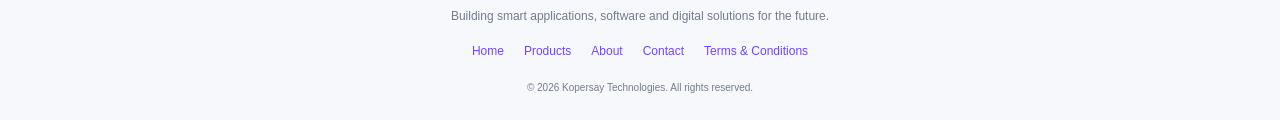
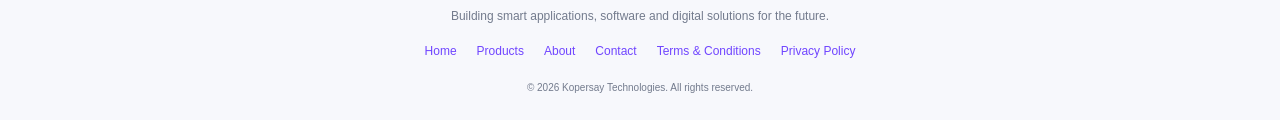
Before and after one commit to thegkexpert662-afk/kopersay-wms1, a plain HTML site: page index.html in a window 1280 px wide. Shown: the part 1707-1827 px from the top of the page. Drawn offline with Linux system fonts and the light colour scheme.

Commit message:
Add link to Privacy Policy in index.html

```diff
--- a/index.html
+++ b/index.html
@@ -1309,6 +1309,9 @@ footer{
           <a href="terms.html">
     Terms & Conditions
       </a>
+          <a href="privacy.html">
+    Privacy Policy
+</a>
 
     </div>
 
```
